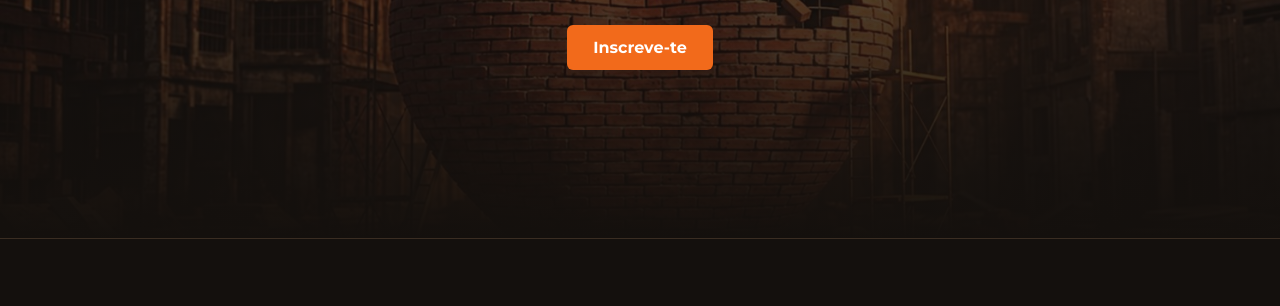
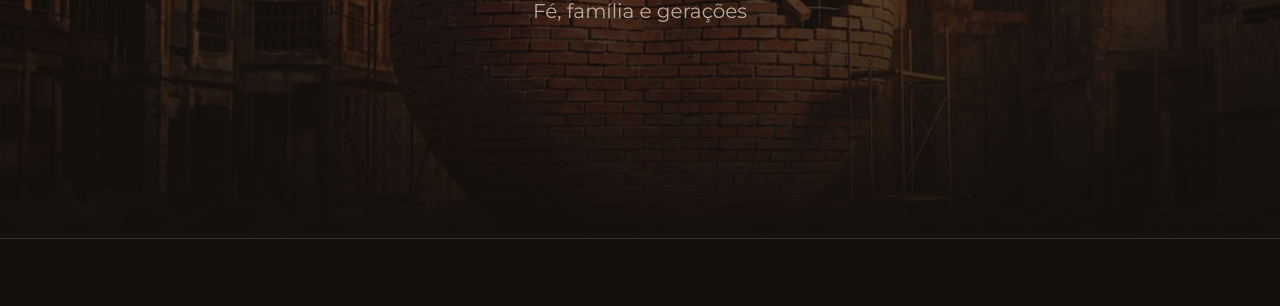
Before and after one commit to hugofao/reconstroi-conferencia, a website: page index.html in a window 1280 px wide. Shown: the part 386-692 px from the top of the page. Drawn offline with Linux system fonts and the light colour scheme.

Commit message:
Retirar botão Inscreve-te do topo
Co-Authored-By: Claude Opus 5.5 <noreply@anthropic.com>
Claude-Session: https://claude.ai/code/session_01CJxdU5F2nktZ1SSeyMxemX

```diff
--- a/index.html
+++ b/index.html
@@ -71,7 +71,6 @@ footer a{color:var(--mut)}
   <h1><i>[</i>RE<i>]</i>CONSTRÓI</h1>
   <p class="when"><b>28 e 29 de Novembro de 2026</b><span class="sep"> · </span><span class="loc">AD Benfica</span></p>
   <p style="color:var(--mut)">Fé, família e gerações</p>
-  <a class="btn" href="#inscricao">Inscreve-te</a>
 </div></header>
 
 <section id="sobre"><div class="w">
```
